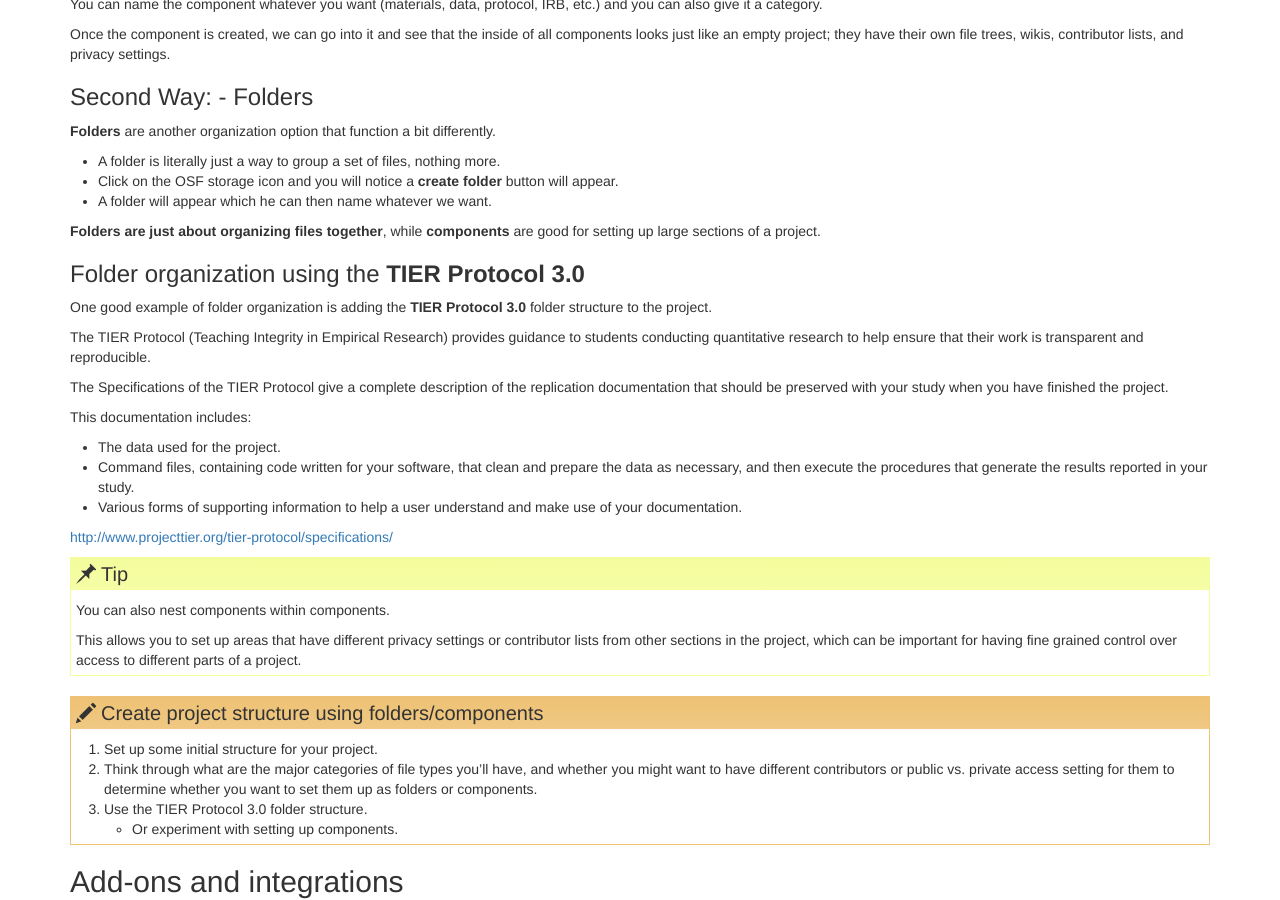
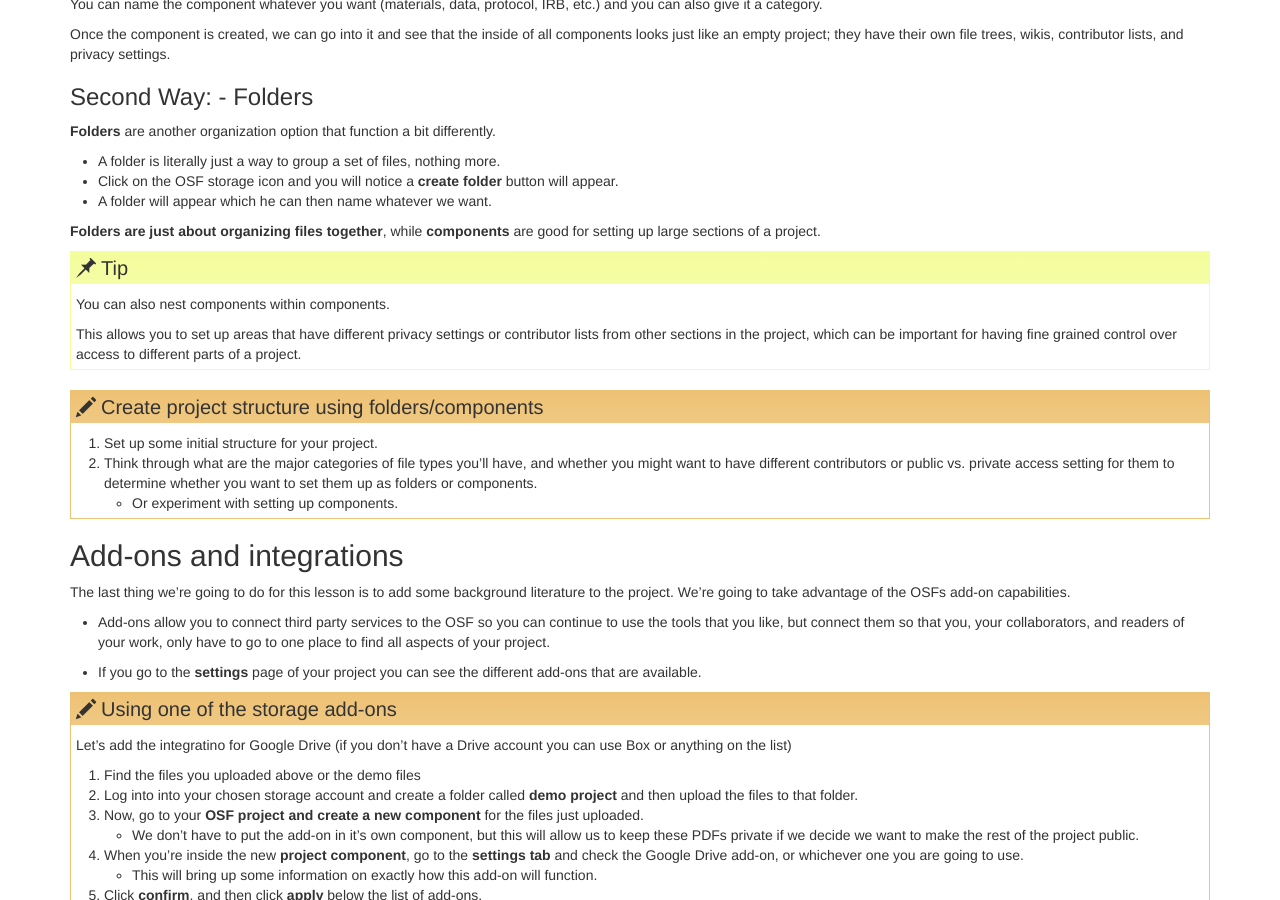
Before and after one commit to ucla-data-archive/2017-sio-osfdemo, a Jekyll site: the page built from _episodes/02-project-setup.md, in a window 1280 px wide and 900 px high, scrolled down 2677 px. Built offline with Jekyll 4.4.1, drawn with Linux system fonts in a browser that asks for light colours.

Commit message:
adding updates

```diff
--- a/_episodes/02-project-setup.md
+++ b/_episodes/02-project-setup.md
@@ -134,22 +134,6 @@ Once the component is created, we can go into it and see that the inside of all
 
 **Folders are just about organizing files together**, while **components** are good for setting up large sections of a project.
 
-
-### Folder organization using the **TIER Protocol 3.0**
-
-One good example of folder organization is adding the **TIER Protocol 3.0** folder structure to the project.
-
-The TIER Protocol (Teaching Integrity in Empirical Research) provides guidance to students conducting quantitative research to help ensure that their work is transparent and reproducible.
-
-The Specifications of the TIER Protocol give a complete description of the replication documentation that should be preserved with your study when you have finished the project.
-
-This documentation includes:
-
-* The data used for the project.
-* Command files, containing code written for your software, that clean and prepare the data as necessary, and then execute the procedures that generate the results reported in your study.
-* Various forms of supporting information to help a user understand and make use of your documentation.
-<http://www.projecttier.org/tier-protocol/specifications/>
-
 >## Tip
 > You can also nest components within components.
 >
@@ -159,7 +143,6 @@ This documentation includes:
 > ## Create project structure using folders/components
 > 1. Set up some initial structure for your project.
 > 2. Think through what are the major categories of file types you’ll have, and whether you might want to have different contributors or public vs. private access setting for them to determine whether you want to set them up as folders or components.
-> 3. Use the TIER Protocol 3.0 folder structure.
 >  * Or experiment with setting up components.
 {: .challenge}
 
```
